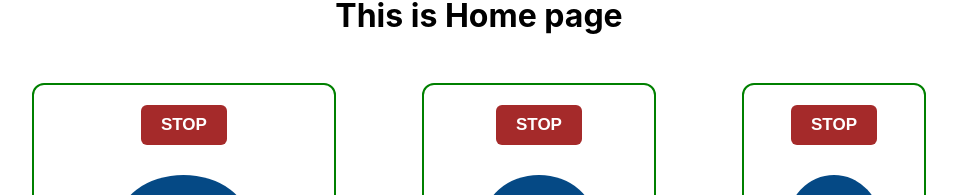
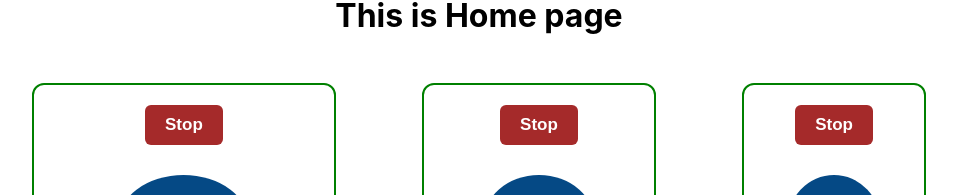
Before and after one commit to mnv-thongdoan-dn/HomeWork, a React (Create React App) app in the folder reactjs-base/: page / in a window 1280 px wide. Shown: the part 228-423 px from the top of the page, without its empty margins (161-1118 px from the left). Built offline with nearby package versions, Linux system fonts and the light colour scheme.

Commit message:
edit toggle

```diff
--- a/reactjs-base/src/components/countDown.js
+++ b/reactjs-base/src/components/countDown.js
@@ -13,16 +13,21 @@ class CountDown extends Component{
     this.handleStart = this.handleStart.bind(this);
   }
 
-  changeButton() {
-    this.setState({changeBtn: !this.state.changeBtn});
-  }
-
   handleStop() {
     clearInterval(this.myInterval);
   }
 
   handleStart() {
     this.doIntervalChange();
+  }
+
+  changeButton() {
+    this.setState({changeBtn: !this.state.changeBtn});
+    if(this.state.changeBtn) {
+      this.handleStop()
+    } else {
+      this.handleStart()
+    }
   }
 
   doIntervalChange = () => {
@@ -49,11 +54,7 @@ class CountDown extends Component{
     return (
       <div style={{width: `${this.state.size}px`}} className='count-down'>
         <div onClick={this.changeButton}  className='group-btn'>
-          {
-              this.state.changeBtn ?
-              <button onClick={this.handleStop}>STOP</button> :
-              <button onClick={this.handleStart}>START</button>
-            }
+          {this.state.count > 0 && <button onClick={this.handleStop}>{this.state.changeBtn ? "Stop" : "Start"}</button>}
         </div>
         <p>{this.state.count}</p>
       </div>
```
